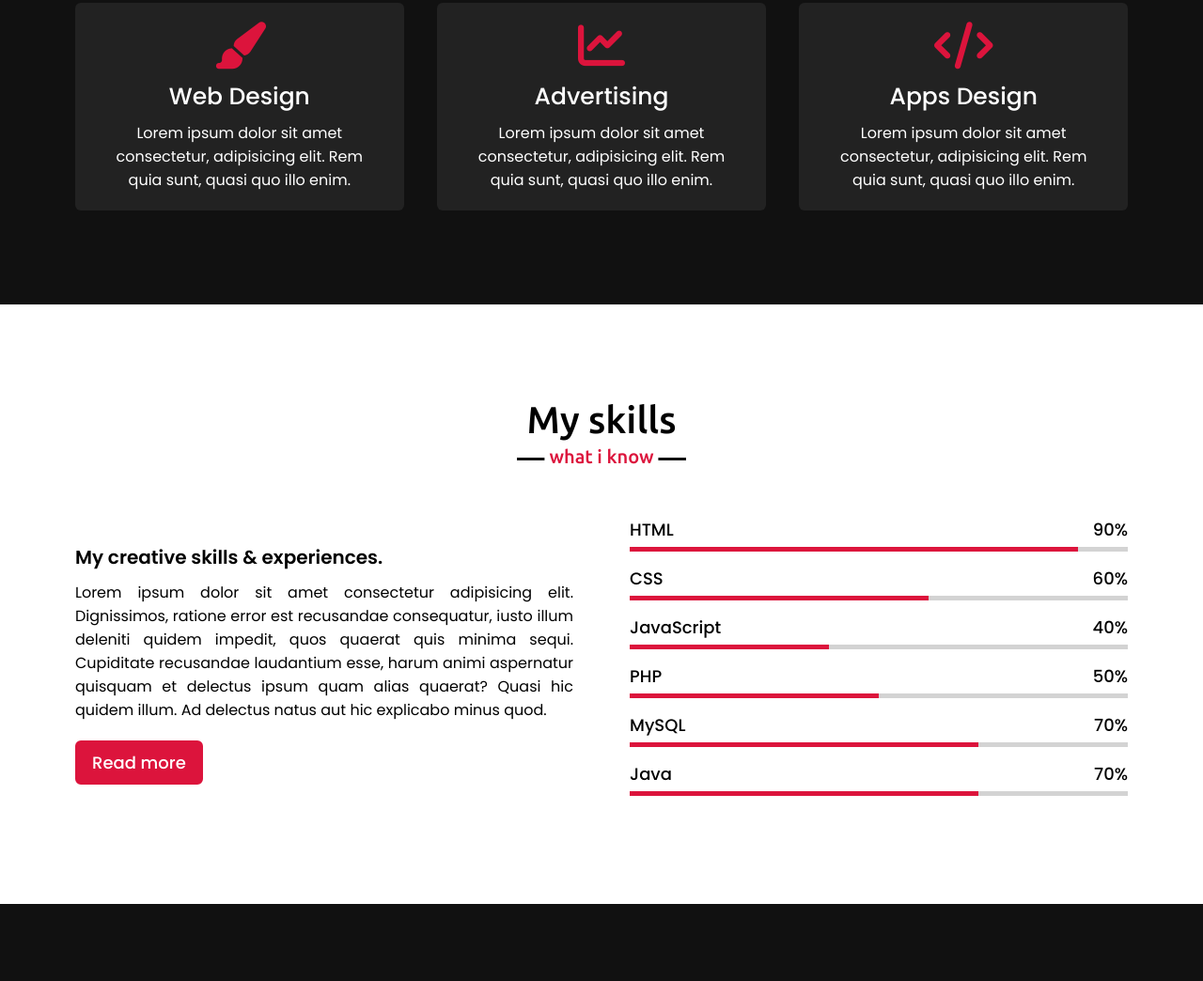
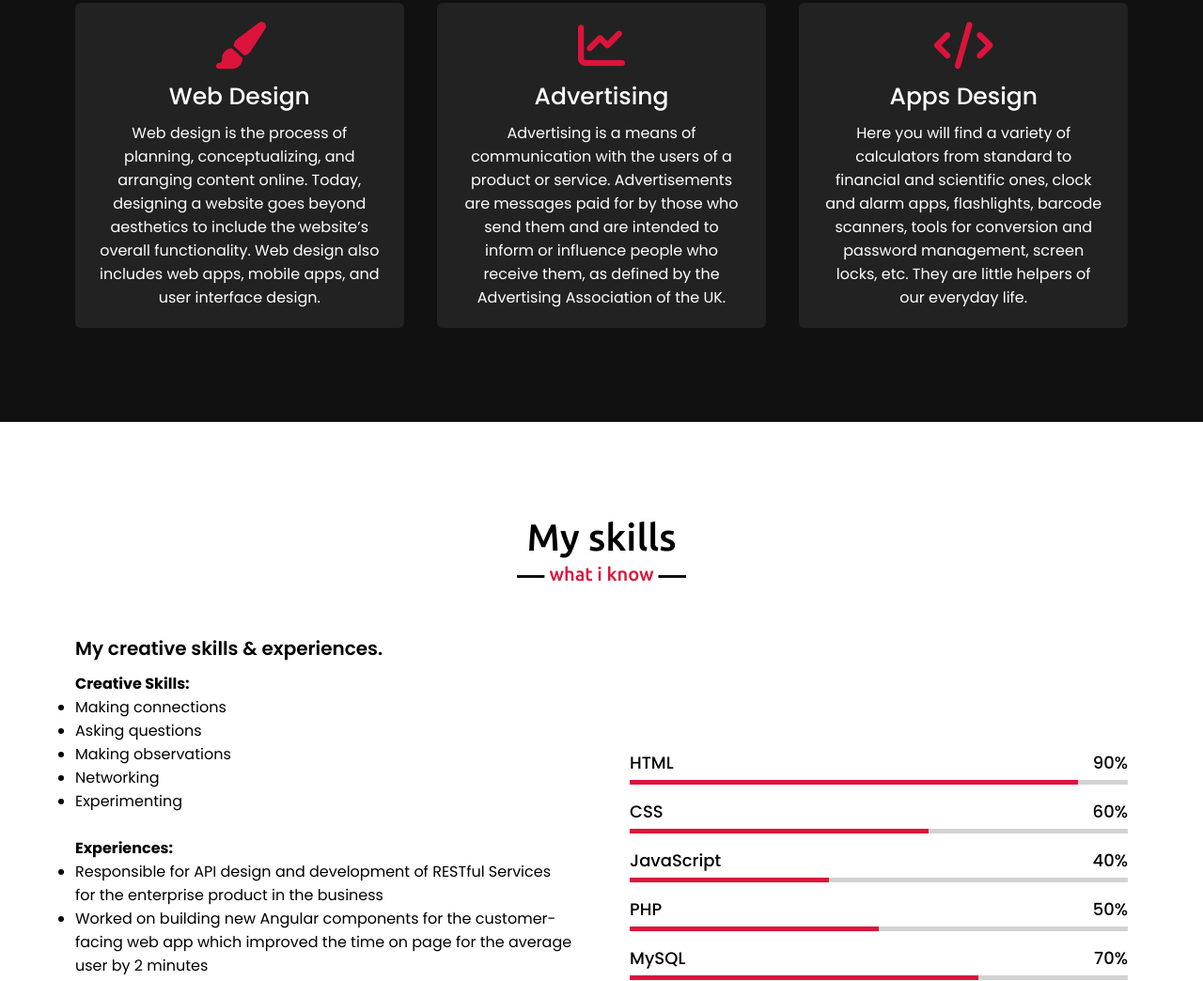
Before and after one commit to saurhubweb/saurabhrathod, a plain HTML site: page index.html in a window 1280 px wide. Shown: the part 1756-2800 px from the top of the page at 94% size. Drawn offline with nearby package versions, Linux system fonts and the light colour scheme.

Commit message:
Update index.html

```diff
--- a/index.html
+++ b/index.html
@@ -56,7 +56,8 @@
                 </div>
                 <div class="column right">
                     <div class="text">I'm Saurabh and I'm a <span class="typing-2"></span></div>
-                    <p>Lorem ipsum dolor sit amet consectetur adipisicing elit. Quasi ut voluptatum eveniet doloremque autem excepturi eaque, sit laboriosam voluptatem nisi delectus. Facere explicabo hic minus accusamus alias fuga nihil dolorum quae. Explicabo illo unde, odio consequatur ipsam possimus veritatis, placeat, ab molestiae velit inventore exercitationem consequuntur blanditiis omnis beatae. Dolor iste excepturi ratione soluta quas culpa voluptatum repudiandae harum non.</p>
+                    <p>My name is Saurabh, I'm a full-stack Developer and I have 2+ years of experience in full-stack development. Currently I'm living in Pune, Maharashtra, India.
+I have completed Bachelors of Computer Applications from Amravati University. My primary focus and inspiration for my studies is Web Development and Software Development.</p>
                     <a href="#">Download CV</a>
                 </div>
             </div>
@@ -72,21 +73,21 @@
                     <div class="box">
                         <i class="fas fa-paint-brush"></i>
                         <div class="text">Web Design</div>
-                        <p>Lorem ipsum dolor sit amet consectetur, adipisicing elit. Rem quia sunt, quasi quo illo enim.</p>
+                        <p>Web design is the process of planning, conceptualizing, and arranging content online. Today, designing a website goes beyond aesthetics to include the website’s overall functionality. Web design also includes web apps, mobile apps, and user interface design.</p>
                     </div>
                 </div>
                 <div class="card">
                     <div class="box">
                         <i class="fas fa-chart-line"></i>
                         <div class="text">Advertising</div>
-                        <p>Lorem ipsum dolor sit amet consectetur, adipisicing elit. Rem quia sunt, quasi quo illo enim.</p>
+                        <p>Advertising is a means of communication with the users of a product or service. Advertisements are messages paid for by those who send them and are intended to inform or influence people who receive them, as defined by the Advertising Association of the UK.</p>
                     </div>
                 </div>
                 <div class="card">
                     <div class="box">
                         <i class="fas fa-code"></i>
                         <div class="text">Apps Design</div>
-                        <p>Lorem ipsum dolor sit amet consectetur, adipisicing elit. Rem quia sunt, quasi quo illo enim.</p>
+                        <p>Here you will find a variety of calculators from standard to financial and scientific ones, clock and alarm apps, flashlights, barcode scanners, tools for conversion and password management, screen locks, etc. They are little helpers of our everyday life.</p>
                     </div>
                 </div>
                </div>
@@ -101,7 +102,24 @@
             <div class="skills-content">
                 <div class="column left">
                     <div class="text">My creative skills & experiences.</div>
-                    <p>Lorem ipsum dolor sit amet consectetur adipisicing elit. Dignissimos, ratione error est recusandae consequatur, iusto illum deleniti quidem impedit, quos quaerat quis minima sequi. Cupiditate recusandae laudantium esse, harum animi aspernatur quisquam et delectus ipsum quam alias quaerat? Quasi hic quidem illum. Ad delectus natus aut hic explicabo minus quod.</p>
+                    <p>
+                    	<h4>Creative Skills:</h4>
+                    	<ul style="list-style-type:disc">
+                       <li>Making connections</li>
+					   <li>Asking questions</li>
+                       <li>Making observations</li>
+                       <li>Networking</li>
+                       <li>Experimenting</li>
+                        </ul>
+
+                       <br><h4>Experiences:</h4>
+                       <ul style="list-style-type:disc">
+                        <li>Responsible for API design and development of RESTful Services for the enterprise product in the business</li>
+ <li>Worked on building new Angular components for the customer-facing web app which improved the time on page for the average user by 2 minutes</li>
+ <li>Worked within an agile team and helped prioritize and scope feature requests to ensure that the biggest impact features were worked on first</li>
+ <li>Built extensive test coverage for all new features which reduced the number of customer complaints by 7%</li>
+ 						</ul>
+                   </p>
                     <a href="#">Read more</a>
                 </div>
                 <div class="column right">
@@ -180,22 +198,22 @@
                 <div class="card">
                     <div class="box">
                         <img src="profile-2.jpeg" alt="">
-                        <div class="text">Someone name</div>
-                        <p>Lorem ipsum dolor sit amet consectetur adipisicing elit.</p>
+                        <div class="text">team member</div>
+                        <p>-</p>
                     </div>
                 </div>
                 <div class="card">
                     <div class="box">
                         <img src="profile-4.jpeg" alt="">
-                        <div class="text">Someone name</div>
-                        <p>Lorem ipsum dolor sit amet consectetur adipisicing elit.</p>
+                        <div class="text">team member</div>
+                        <p>-</p>
                     </div>
                 </div>
                 <div class="card">
                     <div class="box">
                         <img src="profile-5.jpeg" alt="">
-                        <div class="text">Someone name</div>
-                        <p>Lorem ipsum dolor sit amet consectetur adipisicing elit.</p>
+                        <div class="text">team member</div>
+                        <p>-</p>
                     </div>
                 </div>
             </div>
```
